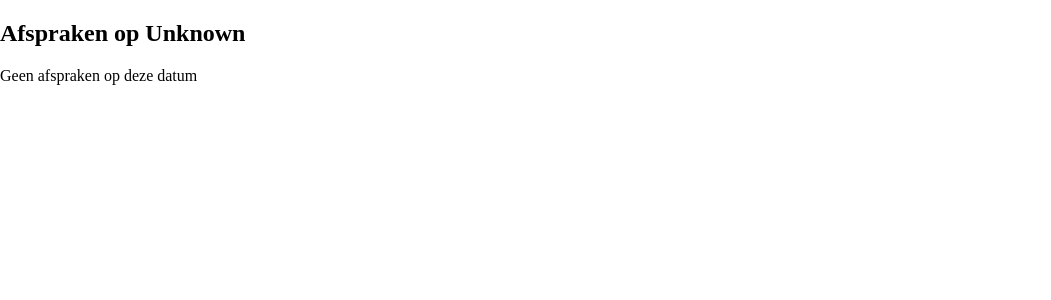
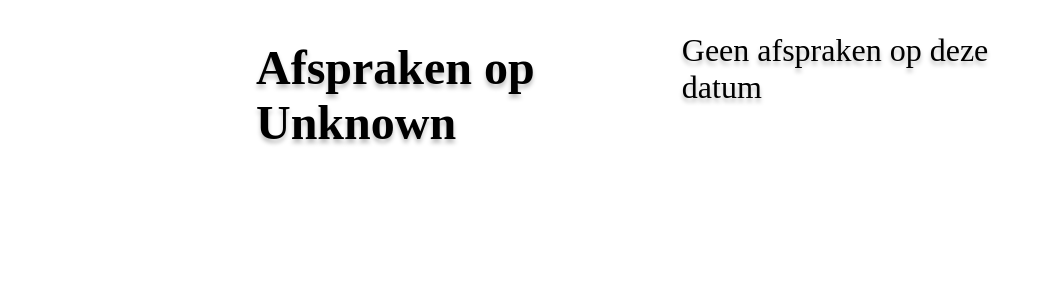
Before and after one commit to Helemaalkierewiet/CLE2, a PHP site: page /CLE2/details.php in a window 1280 px wide. Shown: the top 300 px of the page, without its empty margins (0-1051 px from the left). Run offline with PHP 8.4, Linux system fonts and the light colour scheme; data that the repository does not hold is empty.

Commit message:
Details updated

```diff
--- a/cle2/css/style.css
+++ b/cle2/css/style.css
@@ -1,5 +1,5 @@
 body {
-    margin: 0;
+    margin: 0 auto;
     line-height: normal;
 }
 
@@ -38,6 +38,46 @@ body {
 
     /* Border radiuses */
     --br-11xl: 30px;
+}
+
+.details-container {
+    max-width: 60vw;
+    margin: 0 auto;
+}
+
+.details-header {
+    font-size: 2rem;
+    font-weight: 500;
+    font-family: inherit;
+    display: flex;
+    justify-content: center;
+    text-shadow: 0 4px 4px rgba(0, 0, 0, 0.25);
+}
+
+.details-content {
+    display: flex;
+    flex-direction: column;
+    align-items: stretch;
+    margin-left: 10vw;
+    margin-right: 10vw;
+    background-color: #57a87a;
+    border-radius: 10px;
+    padding: 5vh 2.5vw;
+    gap: 1.5vh;
+}
+
+.details-list {
+    display: flex;
+    flex-direction: column;
+    align-items: center;
+    font-size: 1.5rem;
+    background-color: #61b987;
+    border-radius: 10px;
+}
+
+.details-list h3{
+    margin: 0.5vh;
+
 }
 
 .welkom-op-boerderij {
@@ -884,4 +924,6 @@ body {
     .rectangle {
         gap: var(--gap-base);
     }
+
+
 }
--- a/cle2/details.php
+++ b/cle2/details.php
@@ -50,16 +50,17 @@ mysqli_close($db);
     <link rel="stylesheet" href="css/style.css">
 </head>
 <body>
-<div class="container">
-    <header>
+<div class="details-container">
+    <header class="details-header">
         <h2>Afspraken op <?= htmlspecialchars($dayName) ?></h2>
 
         <?php if (empty($appointments)): ?>
             <p>Geen afspraken op deze datum</p>
         <?php else: ?>
     </header>
-    <?php foreach ($appointments as $appointment): ?>
-        <section>
+    <section class="details-content">
+     <?php foreach ($appointments as $appointment): ?>
+        <section class="details-list">
             <h3><?= isset($appointment['title']) ? htmlspecialchars($appointment['title']) : 'Appointment Not Found' ?> details</h3>
             <ul>
                 <li>Voornaam: <?= isset($appointment['first_name']) ? htmlspecialchars($appointment['first_name']) : '' ?></li>
@@ -70,7 +71,9 @@ mysqli_close($db);
                 <li>Beschrijving: <?= isset($appointment['description']) ? htmlspecialchars($appointment['description']) : '' ?></li>
             </ul>
         </section>
+
     <?php endforeach; ?>
+    </section>
     <?php endif; ?>
 </div>
 </body>
```
